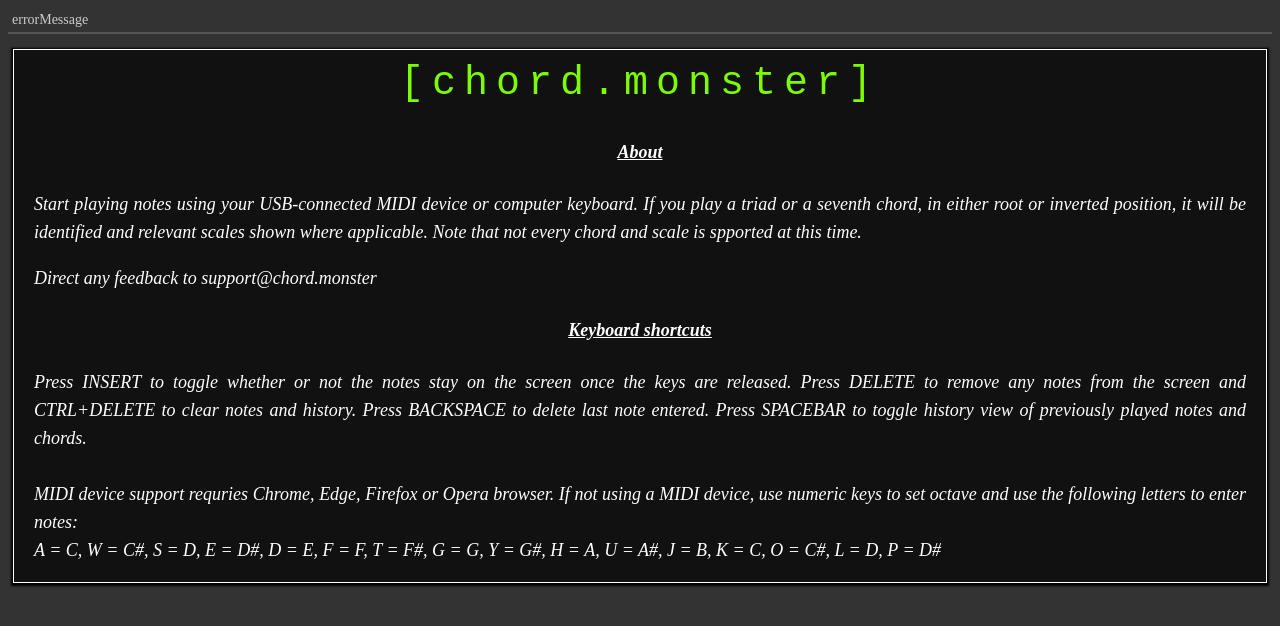
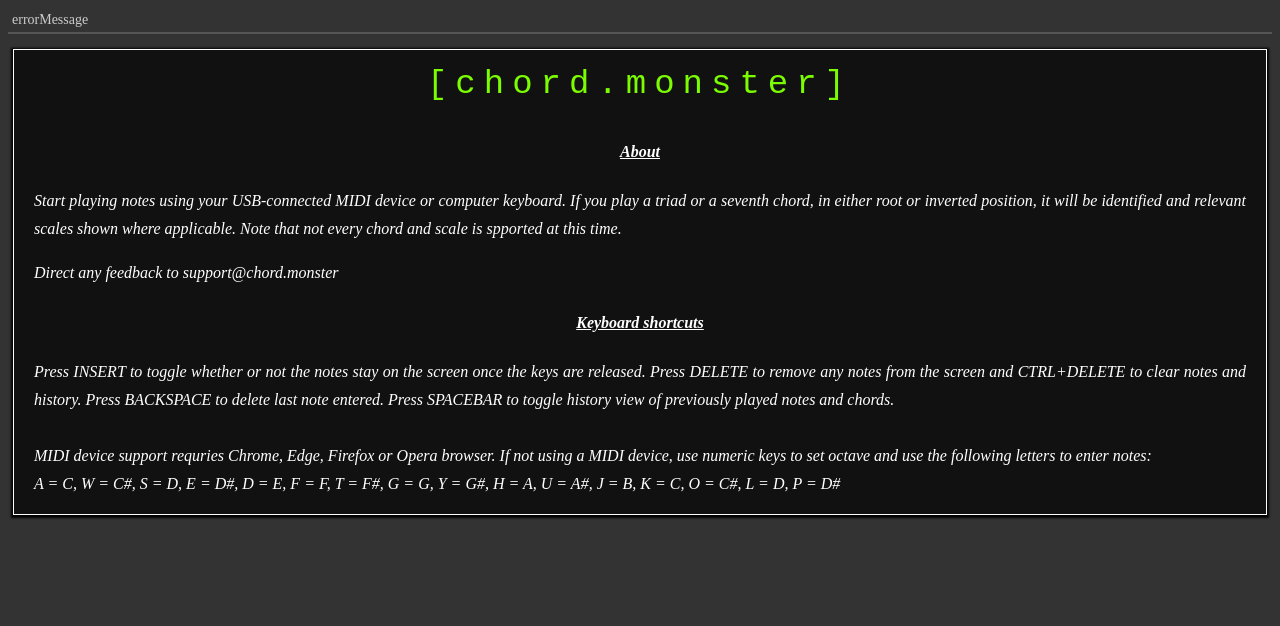
Before and after one commit to rsprog/ChordMonster, a SvelteKit app: page / in a window 1280 px wide. Shown: the top 626 px of the page. Built offline with nearby package versions, Linux system fonts and the light colour scheme.

Commit message:
Add media css styles

```diff
--- a/src/routes/+page.svelte
+++ b/src/routes/+page.svelte
@@ -569,7 +569,7 @@
     }
     #logo {
         text-align: center;
-        font-size: 40px;
+        font-size: 34px;
         font-family: monospace;
         margin: 20px 0px 40px 0px;
         padding: 5x;
@@ -585,7 +585,7 @@
     .info {
         flex: 1;
         text-align: left;
-        font-size: 18px;
+        font-size: 16px;
         line-height: 28px;
         margin: 5px;
         padding-left: 20px;
@@ -701,6 +701,24 @@
         flex-basis: 100%;
         height: 0;
     }
+    @media screen and (max-width: 600px) {
+        .item {
+            font-size: 50px;
+            height: 60px;
+        }
+        .note {
+            width: 90px;
+        }
+        .chord {
+            min-width: 196px;
+        }
+        .scales {
+            font-size: 14px;
+        }
+        .scale-degree {
+            font-size: 12px;
+        }
+    }
 </style>
 
 <svelte:window on:keydown={onKeyDown} on:keyup={onKeyUp} />
```
